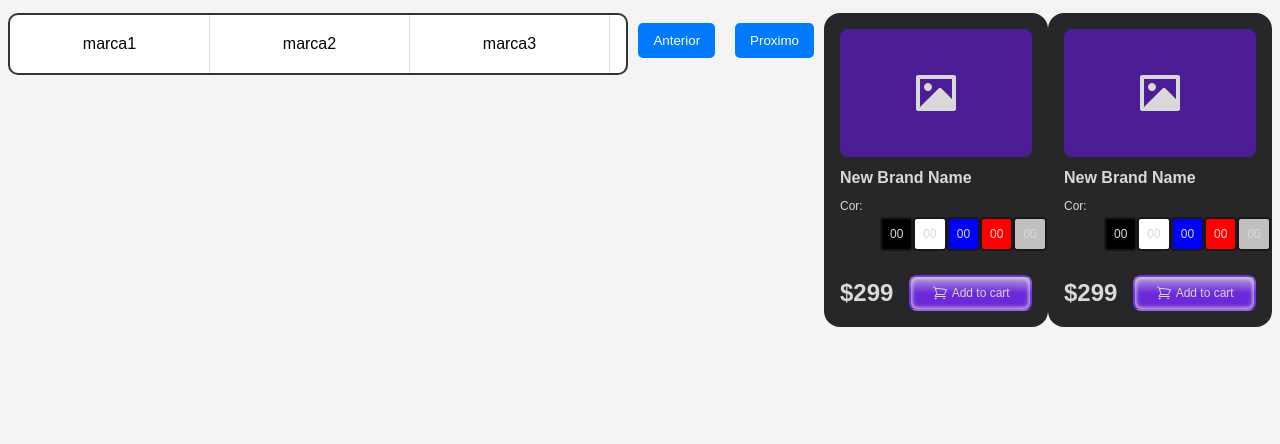
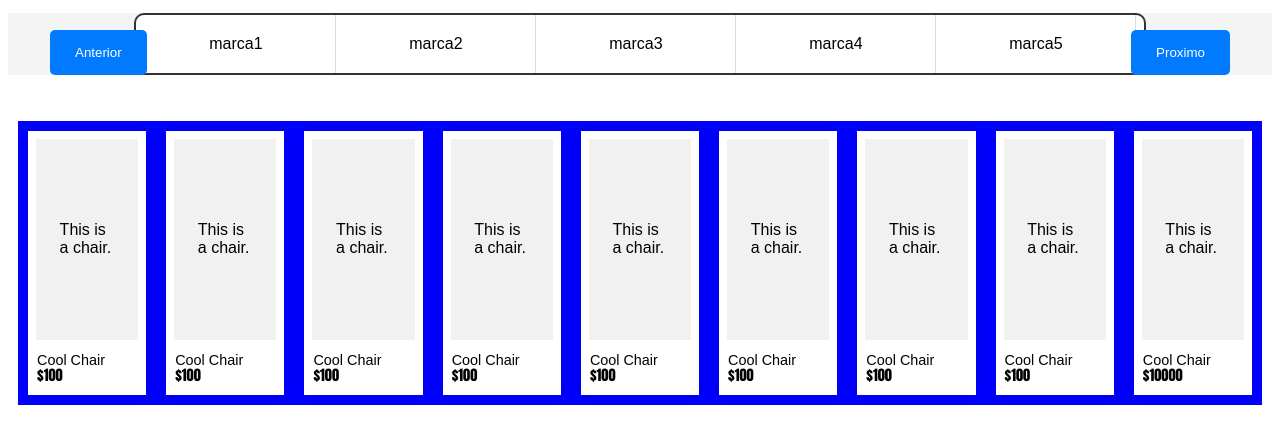
Before and after one commit to mozersz/Site, a plain HTML site: page produtos.html in a window 1280 px wide. Drawn offline with Linux system fonts and the light colour scheme.

Commit message:
commit 4

```diff
--- a/produtos.css
+++ b/produtos.css
@@ -4,11 +4,12 @@
 }
 body {
   font-family: Arial, sans-serif;
+}
+.body{
   background-color: #f4f4f4;
   display: flex;
   justify-content: center;
   align-items: flex-start;
-    height: 100vh;
   margin-top: 1%;
 }
 .carrossel {
@@ -38,178 +39,103 @@ body {
     background-color: #007BFF;
     color: white;
     border: none;
-    padding: 10px 15px;
+    padding: 15px 25px;
     cursor: pointer;
-    margin: 10px;
     border-radius: 5px;
 }
 .botao:hover {
     background-color: #0056b3;
 }
+.produtos{
+    background-color: blue;
+    display: flex;
+    padding: 10px 10px;
+    margin: 10px;
+    gap: 20px;
+}
+#right{
+  position: absolute;
+  top: 30px;
+  right: 50px;
+}
+#left{
+  position: absolute;
+  top: 30px;
+  left: 50px;
+}
 .card {
-    --bg-card: #27272a;
-    --primary: #6d28d9;
-    --primary-800: #4c1d95;
-    --primary-shadow: #2e1065;
-    --light: #d9d9d9;
-    --zinc-800: #18181b;
-    --bg-linear: linear-gradient(0deg, var(--primary) 50%, var(--light) 125%);
-
   position: relative;
-
+  width: 11.875em;
+  height: 16.5em;
+  box-shadow: 0px 1px 13px rgba(0,0,0,0.1);
+  cursor: pointer;
+  transition: all 120ms;
   display: flex;
-    flex-direction: column;
-    gap: 0.75rem;
-
-    padding: 1rem;
-    width: 14rem;
-    background-color: var(--bg-card);
-
-    border-radius: 1rem;
+  align-items: center;
+  justify-content: center;
+  background: #fff;
+  padding: 0.5em;
+  padding-bottom: 3.4em;
 }
 
-  .image_container {
-    overflow: hidden;
-    cursor: pointer;
-
-    position: relative;
-    z-index: 5;
-
-    width: 100%;
-    height: 8rem;
-    background-color: var(--primary-800);
-
-    border-radius: 0.5rem;
+.card::after {
+  content: "Add to Cart";
+  padding-top: 1.25em;
+  padding-left: 1.25em;
+  position: absolute;
+  left: 0;
+  bottom: -60px;
+  background: #00AC7C;
+  color: #fff;
+  height: 2.5em;
+  width: 90%;
+  transition: all 80ms;
+  font-weight: 600;
+  text-transform: uppercase;
+  opacity: 0;
 }
 
-  .image_container .image {
+.card .title {
+  font-family: Arial, Helvetica, sans-serif;
+  font-size: 0.9em;
   position: absolute;
-    top: 50%;
-    left: 50%;
-    transform: translate(-50%, -50%);
-
-    width: 3rem;
-    fill: var(--light);
+  left: 0.625em;
+  bottom: 1.875em;
+  font-weight: 400;
+  color: #000;
 }
 
-  .title {
-    overflow: clip;
-
-    width: 100%;
-
-    font-size: 1rem;
-    font-weight: 600;
-    color: var(--light);
-    text-transform: capitalize;
-    text-wrap: nowrap;
-    text-overflow: ellipsis;
+.card .price {
+  font-family: Impact, Haettenschweiler, 'Arial Narrow Bold', sans-serif;
+  font-size: 0.9em;
+  position: absolute;
+  left: 0.625em;
+  bottom: 0.625em;
+  color: #000;
 }
 
-  .size {
-    font-size: 0.75rem;
-    color: var(--light);
+.card:hover::after {
+  bottom: 0;
+  opacity: 1;
 }
 
-  .list-size {
-    display: flex;
-    align-items: center;
-    gap: 0.25rem;
-
-    margin-top: 0.25rem;
+.card:active {
+  transform: scale(0.98);
 }
 
-  .list-size .item-list {
-    list-style: none;
+.card:active::after {
+  content: "Added !";
+  height: 3.125em;
 }
 
-  .list-size .item-list-button {
-    cursor: pointer;
-
-    padding: 0.5rem;
-    background-color: var(--zinc-800);
-
-    font-size: 0.75rem;
-    color: var(--light);
-
-    border: 2px solid var(--zinc-800);
-    border-radius: 0.25rem;
-
-    transition: all 0.3s ease-in-out;
-
+.text {
+  max-width: 55px;
 }
 
-  .item-list-button:hover {
-    border: 2px solid var(--light);
+.image {
+  background: rgb(241, 241, 241);
+  width: 100%;
+  height: 100%;
+  display: grid;
+  place-items: center;
 }
-  .item-list-button:focus {
-    background-color: var(--primary);
-
-    border: 2px solid var(--primary-shadow);
-
-    box-shadow: inset 0px 1px 4px var(--primary-shadow);
-  }
-
-  .action {
-    display: flex;
-    align-items: center;
-    gap: 1rem;
-  }
-
-  .price {
-    font-size: 1.5rem;
-    font-weight: 700;
-    color: var(--light);
-  }
-
-  .cart-button {
-    cursor: pointer;
-
-    display: flex;
-    justify-content: center;
-    align-items: center;
-    gap: 0.25rem;
-
-    padding: 0.5rem;
-    width: 100%;
-    background-image: var(--bg-linear);
-
-    font-size: 0.75rem;
-    font-weight: 500;
-    color: var(--light);
-    text-wrap: nowrap;
-
-    border: 2px solid hsla(262, 83%, 58%, 0.5);
-    border-radius: 0.5rem;
-    box-shadow: inset 0 0 0.25rem 1px var(--light);
-  }
-
-  .cart-button .cart-icon {
-    width: 1rem;
-  }
-  .produtos{
-    display: inline-flex;
-  }
-  .item-list{
-
-  }
-  .cardbut{
-    display: inline-flex;
-    align-items: center;
-    justify-content: center;
-    margin-right: 50px;
-  }
-  #preto{
-    background-color: black;
-  }
-  #branco{
-    background-color: white;
-  }
-  #azul{
-    background-color: blue;
-  }
-  #vermelho{
-    background-color: red;
-  }
-  #prata{
-    background-color: silver;
-  }
--- a/produtos.html
+++ b/produtos.html
@@ -10,6 +10,7 @@
 </head>
 
 <body>
+  <div class="body">
     <div class="carrossel">
       <div class="texto" id="texto">
         <div class="item">marca1</div>
@@ -28,96 +29,111 @@
         <div class="item">marca14</div>
       </div>
     </div>
-  <button class="botao" onclick="anterior()">Anterior</button>
-  <button class="botao" onclick="proximo()">Proximo</button>
+  </div>
+  <button id="left" class="botao" onclick="anterior()">Anterior</button>
+  <button id="right" class="botao" onclick="proximo()">Proximo</button>
+  <br>
+  <br>
+  <div class="produtos" id="ocult1">
+
+    <div class="card">
+      <div class="image"><span class="text">This is a chair.</span></div>
+      <span class="title">Cool Chair</span>
+      <span class="price">$100</span>
+    </div>
+    <div class="card">
+      <div class="image"><span class="text">This is a chair.</span></div>
+      <span class="title">Cool Chair</span>
+      <span class="price">$100</span>
+    </div>
+    <div class="card">
+      <div class="image"><span class="text">This is a chair.</span></div>
+      <span class="title">Cool Chair</span>
+      <span class="price">$100</span>
+    </div>
+    <div class="card">
+      <div class="image"><span class="text">This is a chair.</span></div>
+      <span class="title">Cool Chair</span>
+      <span class="price">$100</span>
+    </div>
+    <div class="card">
+      <div class="image"><span class="text">This is a chair.</span></div>
+      <span class="title">Cool Chair</span>
+      <span class="price">$100</span>
+    </div>
+    <div class="card">
+      <div class="image"><span class="text">This is a chair.</span></div>
+      <span class="title">Cool Chair</span>
+      <span class="price">$100</span>
+    </div>
+    <div class="card">
+      <div class="image"><span class="text">This is a chair.</span></div>
+      <span class="title">Cool Chair</span>
+      <span class="price">$100</span>
+    </div>
+    <div class="card">
+      <div class="image"><span class="text">This is a chair.</span></div>
+      <span class="title">Cool Chair</span>
+      <span class="price">$100</span>
+    </div>
+    <div class="card">
+      <div class="image"><span class="text">This is a chair.</span></div>
+      <span class="title">Cool Chair</span>
+      <span class="price">$10000</span>
+    </div>
+  </div>
+
+  <div class="produtos" id="ocult2">
+
+    <div class="card">
+      <div class="image"><span class="text">This is a chair.</span></div>
+      <span class="title">Cool Chair</span>
+      <span class="price">$100</span>
+    </div>
+    <div class="card">
+      <div class="image"><span class="text">This is a chair.</span></div>
+      <span class="title">Cool Chair</span>
+      <span class="price">$100</span>
+    </div>
+    <div class="card">
+      <div class="image"><span class="text">This is a chair.</span></div>
+      <span class="title">Cool Chair</span>
+      <span class="price">$100</span>
+    </div>
+    <div class="card">
+      <div class="image"><span class="text">This is a chair.</span></div>
+      <span class="title">Cool Chair</span>
+      <span class="price">$100</span>
+    </div>
+    <div class="card">
+      <div class="image"><span class="text">This is a chair.</span></div>
+      <span class="title">Cool Chair</span>
+      <span class="price">$100</span>
+    </div>
+    <div class="card">
+      <div class="image"><span class="text">This is a chair.</span></div>
+      <span class="title">Cool Chair</span>
+      <span class="price">$100</span>
+    </div>
+    <div class="card">
+      <div class="image"><span class="text">This is a chair.</span></div>
+      <span class="title">Cool Chair</span>
+      <span class="price">$100</span>
+    </div>
+    <div class="card">
+      <div class="image"><span class="text">This is a chair.</span></div>
+      <span class="title">Cool Chair</span>
+      <span class="price">$100</span>
+    </div>
+    <div class="card">
+      <div class="image"><span class="text">This is a chair.</span></div>
+      <span class="title">Cool Chair</span>
+      <span class="price">$100</span>
+    </div>
+  </div>
 
 
 
-
-  <div class="produtos">
-    <div class="card">
-      <div class="image_container">
-        <svg viewBox="0 0 24 24" xmlns="http://www.w3.org/2000/svg" class="image">
-          <path
-            d="M20 5H4V19L13.2923 9.70649C13.6828 9.31595 14.3159 9.31591 14.7065 9.70641L20 15.0104V5ZM2 3.9934C2 3.44476 2.45531 3 2.9918 3H21.0082C21.556 3 22 3.44495 22 3.9934V20.0066C22 20.5552 21.5447 21 21.0082 21H2.9918C2.44405 21 2 20.5551 2 20.0066V3.9934ZM8 11C6.89543 11 6 10.1046 6 9C6 7.89543 6.89543 7 8 7C9.10457 7 10 7.89543 10 9C10 10.1046 9.10457 11 8 11Z">
-          </path>
-        </svg>
-      </div>
-      <div class="title">
-        <span>New brand name</span>
-      </div>
-      <div class="size" id="tamain">
-        <span>Cor:</span>
-        <div class="tamain">
-          <ul class="list-size">
-            <div class="cardbut">
-              <li class="item-list"><button class="item-list-button" id="preto">00</button></li>
-              <li class="item-list"><button class="item-list-button" id="branco">00</button></li>
-              <li class="item-list"><button class="item-list-button" id="azul">00</button></li>
-              <li class="item-list"><button class="item-list-button" id="vermelho">00</button></li>
-              <li class="item-list"><button class="item-list-button" id="prata">00</button></li>
-            </div>
-          </ul>
-        </div>
-      </div>
-      <div class="action">
-        <div class="price">
-          <span>$299</span>
-        </div>
-        <button class="cart-button">
-          <svg class="cart-icon" stroke="currentColor" stroke-width="1.5" viewBox="0 0 24 24" fill="none"
-            xmlns="http://www.w3.org/2000/svg">
-            <path
-              d="M2.25 3h1.386c.51 0 .955.343 1.087.835l.383 1.437M7.5 14.25a3 3 0 0 0-3 3h15.75m-12.75-3h11.218c1.121-2.3 2.1-4.684 2.924-7.138a60.114 60.114 0 0 0-16.536-1.84M7.5 14.25 5.106 5.272M6 20.25a.75.75 0 1 1-1.5 0 .75.75 0 0 1 1.5 0Zm12.75 0a.75.75 0 1 1-1.5 0 .75.75 0 0 1 1.5 0Z"
-              stroke-linejoin="round" stroke-linecap="round"></path>
-          </svg>
-          <span>Add to cart</span>
-        </button>
-      </div>
-    </div>
-  </div>
-  <div class="produtos">
-    <div class="card">
-      <div class="image_container">
-        <svg viewBox="0 0 24 24" xmlns="http://www.w3.org/2000/svg" class="image">
-          <path
-            d="M20 5H4V19L13.2923 9.70649C13.6828 9.31595 14.3159 9.31591 14.7065 9.70641L20 15.0104V5ZM2 3.9934C2 3.44476 2.45531 3 2.9918 3H21.0082C21.556 3 22 3.44495 22 3.9934V20.0066C22 20.5552 21.5447 21 21.0082 21H2.9918C2.44405 21 2 20.5551 2 20.0066V3.9934ZM8 11C6.89543 11 6 10.1046 6 9C6 7.89543 6.89543 7 8 7C9.10457 7 10 7.89543 10 9C10 10.1046 9.10457 11 8 11Z">
-          </path>
-        </svg>
-      </div>
-      <div class="title">
-        <span>New brand name</span>
-      </div>
-      <div class="size" id="tamain">
-        <span>Cor:</span>
-        <div class="tamain">
-          <ul class="list-size">
-            <div class="cardbut">
-              <li class="item-list"><button class="item-list-button" id="preto">00</button></li>
-              <li class="item-list"><button class="item-list-button" id="branco">00</button></li>
-              <li class="item-list"><button class="item-list-button" id="azul">00</button></li>
-              <li class="item-list"><button class="item-list-button" id="vermelho">00</button></li>
-              <li class="item-list"><button class="item-list-button" id="prata">00</button></li>
-            </div>
-          </ul>
-        </div>
-      </div>
-      <div class="action">
-        <div class="price">
-          <span>$299</span>
-        </div>
-        <button class="cart-button">
-          <svg class="cart-icon" stroke="currentColor" stroke-width="1.5" viewBox="0 0 24 24" fill="none"
-            xmlns="http://www.w3.org/2000/svg">
-            <path
-              d="M2.25 3h1.386c.51 0 .955.343 1.087.835l.383 1.437M7.5 14.25a3 3 0 0 0-3 3h15.75m-12.75-3h11.218c1.121-2.3 2.1-4.684 2.924-7.138a60.114 60.114 0 0 0-16.536-1.84M7.5 14.25 5.106 5.272M6 20.25a.75.75 0 1 1-1.5 0 .75.75 0 0 1 1.5 0Zm12.75 0a.75.75 0 1 1-1.5 0 .75.75 0 0 1 1.5 0Z"
-              stroke-linejoin="round" stroke-linecap="round"></path>
-          </svg>
-          <span>Add to cart</span>
-        </button>
-      </div>
-    </div>
-  </div>
 
 </body>
 
--- a/produtos.js
+++ b/produtos.js
@@ -1,4 +1,19 @@
 let teucuzin = 0;
+let troca = 1;
+
+const div = document.getElementById('ocult1');
+const div1 = document.getElementById('ocult2');
+function atualizarDivs() {
+    if (troca === 1) {
+        div.style.display = 'flex';
+        div1.style.display = 'none';
+    } else if (troca === 2) {
+        div.style.display = 'none';
+        div1.style.display = 'flex';
+    }
+}
+
+atualizarDivs();
 
 function atualizar() {
     const texto = document.getElementById("texto");
@@ -17,15 +32,20 @@ let teucuzin = 0;
     texto.style.transform = `translateX(${-teucuzin * 200}px)`;
 }
 
+
 function proximo() {
     teucuzin++;
     atualizar();
+    troca++;
+    if (troca > 2) troca = 2;
+    atualizarDivs();
 }
 
 function anterior() {
     teucuzin--;
     atualizar();
+    troca--;
+    if (troca < 1) troca = 1;
+    atualizarDivs();
 }
-    function estado() {
-
-    }
+console.log(troca);
```
Lines whose indentation alone changed are shown as unchanged.
